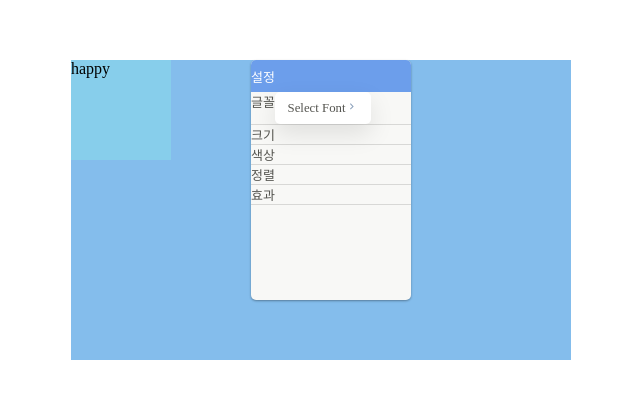
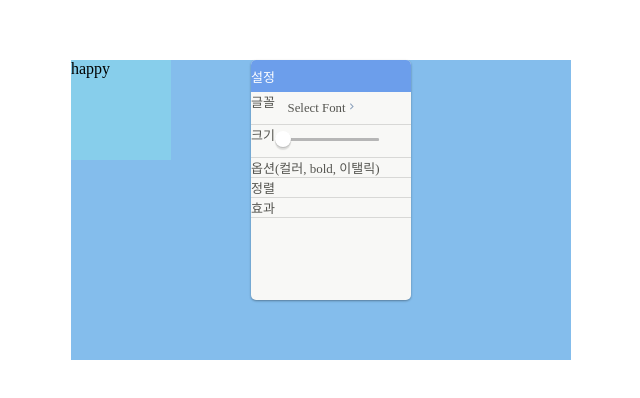
Before and after one commit to CHEWCHEWW/react-web-editor, a React app: page / in a window 1280 px wide. Shown: the part 140-538 px from the top of the page, without its empty margins (129-769 px from the left). Built offline with nearby package versions, Linux system fonts and the light colour scheme; a web font is replaced by a local one.

Commit message:
[ADD]: Slider bar for menu board

```diff
--- a/src/components/Dropdown/index.tsx
+++ b/src/components/Dropdown/index.tsx
@@ -47,8 +47,8 @@ const DropDown: React.FC<DropDownProps> = ({
 const DropDownBoard = styled.div`
   width: 6rem;
   border-radius: 5px;
-  box-shadow: 0 10px 25px rgba(0, 0, 0, 0.1);
-  background-color: white;
+  /* box-shadow: 0 10px 25px rgba(0, 0, 0, 0.1); */
+  background-color: #F8F8F6;
   font-size: 0.8rem;
   z-index: 10;
 `;
@@ -64,15 +64,15 @@ const DropDownHeader = styled.div`
 const DropDownList = styled.div<DropDownStyleProps>`
   display: ${({ isDropDownOpen }) => isDropDownOpen ? "block" : "none"};
   padding: 5px;
-  border-top: 1px solid #E5E8EC;
-  background-color: white;
-  box-shadow: 0 10px 25px rgba(0, 0, 0, 0.1);
+  /* border-top: 1px solid #E5E8EC; */
+  background-color: #F8F8F6;
+  box-shadow: 0 10px 10px -5px rgba(0, 0, 0, 0.1);
   border-radius: 5px;
 `;
 
 const DropDownIcon = styled.div<DropDownStyleProps>`
   color: #91A5BE;
-  transform: ${({ isDropDownOpen }) => isDropDownOpen ? "rotate(90deg)" : "rotate(0deg)"};;
+  transform: ${({ isDropDownOpen }) => isDropDownOpen ? "rotate(90deg)" : "rotate(0deg)"};
   transition: all .2s ease-in-out;
 `;
 
--- a/src/components/MenuBoard/index.tsx
+++ b/src/components/MenuBoard/index.tsx
@@ -2,6 +2,7 @@ import React from "react";
 import styled from "styled-components";
 
 import DropDown from "../DropDown";
+import Slider from "../Slider";
 
 const data = [{ id: "0", label: "글꼴 1" }, { id: "1", label: "글꼴 2" }];
 
@@ -13,15 +14,14 @@ const MenuBoard: React.FC = (): React.ReactElement => {
       </MenuHeader>
       <MenuOption>
         글꼴
-        <DropDown items={data} >
-
-        </DropDown>
+        <DropDown items={data} />
       </MenuOption>
       <MenuOption>
         크기
+        <Slider />
       </MenuOption>
       <MenuOption>
-        색상
+        옵션(컬러, bold, 이탤릭)
       </MenuOption>
       <MenuOption>
         정렬
--- /dev/null
+++ b/src/components/Slider/index.tsx
@@ -0,0 +1,96 @@
+import React, { useRef ,useState } from "react";
+import styled from "styled-components";
+
+import { SLIDER_MAX, SLIDER_MIN } from "../../constants/ui";
+
+interface SliderProps {
+  min?: number
+  max?: number
+}
+
+const Slider: React.FC<SliderProps> = ({
+  min = SLIDER_MIN,
+  max = SLIDER_MAX,
+}): React.ReactElement => {
+  const [value, setValue] = useState<number>(0);
+  const ref = useRef<HTMLInputElement>(null);
+
+  const handleValueChange = (): void => {
+    if (!ref.current) {
+      return;
+    }
+
+    const currentValue = Number(ref.current.value);
+
+    setValue(currentValue * max);
+  };
+
+  return (
+    <SliderBar>
+      <Range
+        ref={ref}
+        type="range"
+        onChange={handleValueChange}
+        value={value}
+        min={min}
+        max={max}
+        step={max / 100}
+      />
+      <ProgressBar value={value} />
+    </SliderBar>
+  );
+};
+
+const SliderBar = styled.div`
+  position: relative;
+  width: 7rem;
+  height: 2rem;
+`;
+
+const Range = styled.input`
+  -webkit-appearance: none;
+  appearance: none;
+  position: absolute;
+  margin: 0.4rem 0 0 0;
+  padding: 0;
+  width: 7rem;
+  background-color: transparent;
+
+  ::-webkit-slider-thumb {
+    -webkit-appearance: none;
+    appearance: none;
+    height: 1rem;
+    width: 1rem;
+    border: none;
+    border-radius: 50%;
+    background-color: white;
+    z-index: 2;
+    box-shadow: 0 3px 8px rgba(0, 0, 0, -.15), 0 1px 1px rgba(0, 0, 0, 0.16), 0 3px 1px rgba(0, 0, 0, 0.1)
+  }
+`;
+
+const ProgressBar = styled.progress`
+  -webkit-appearance: none;
+  appearance: none;
+  position: absolute;
+  display: block;
+  margin: 0;
+  top: 0.8rem;
+  left: 0.5rem;
+  width: 6rem;
+  height: 0.2rem;
+  z-index: -1;
+  background-color: #D7D7D7;
+
+  ::-webkit-progress-value {
+    background-color: #007AFF;
+  }
+
+  ::-webkit-progress-bar {
+    background-color: #B6B6B6;
+    border-radius: 1.5px;
+    overflow: hidden
+  }
+`;
+
+export default Slider;
--- a/src/constants/ui.ts
+++ b/src/constants/ui.ts
@@ -4,3 +4,6 @@ export const MIN_WIDTH = 1;
 export const MIN_HEIGHT = 1;
 
 export const DEFAULT_DROP_DOWN_MESSAGE = "Select Font";
+
+export const SLIDER_MIN = 0;
+export const SLIDER_MAX = 1;
```
